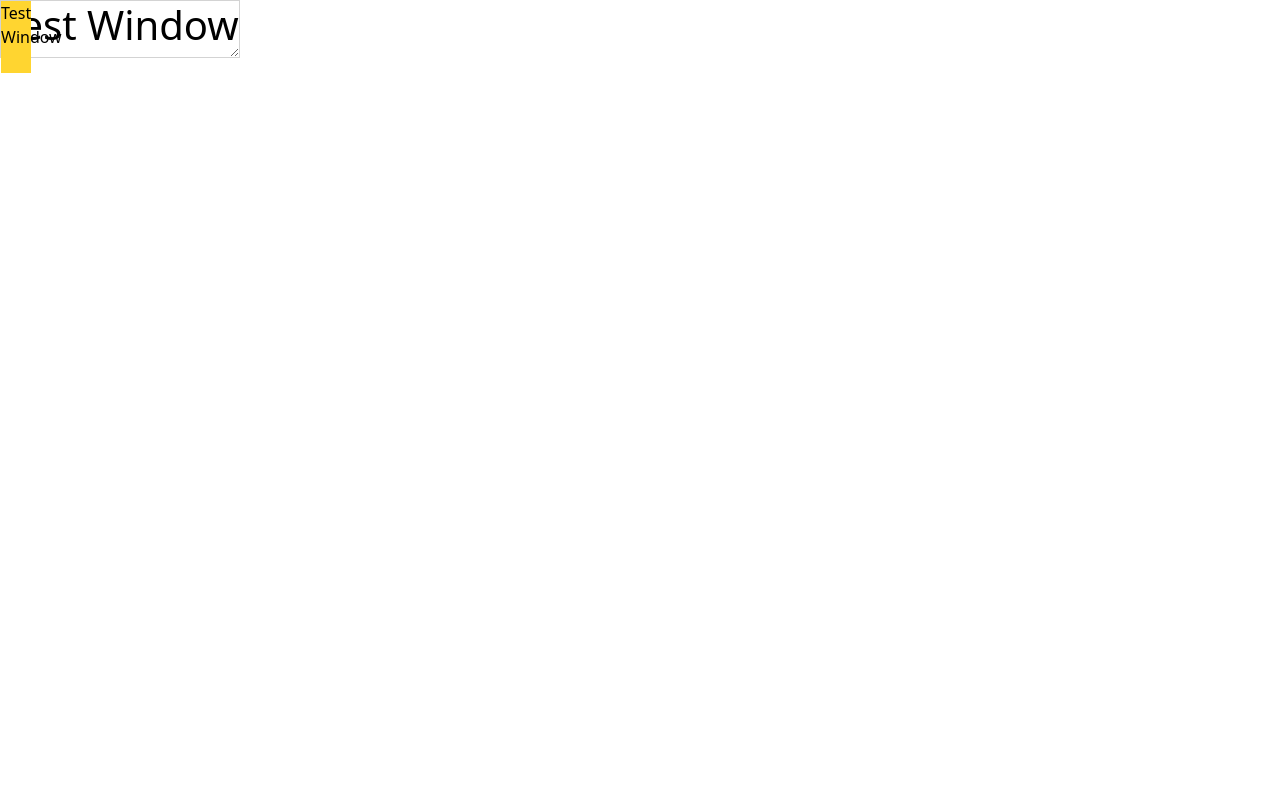
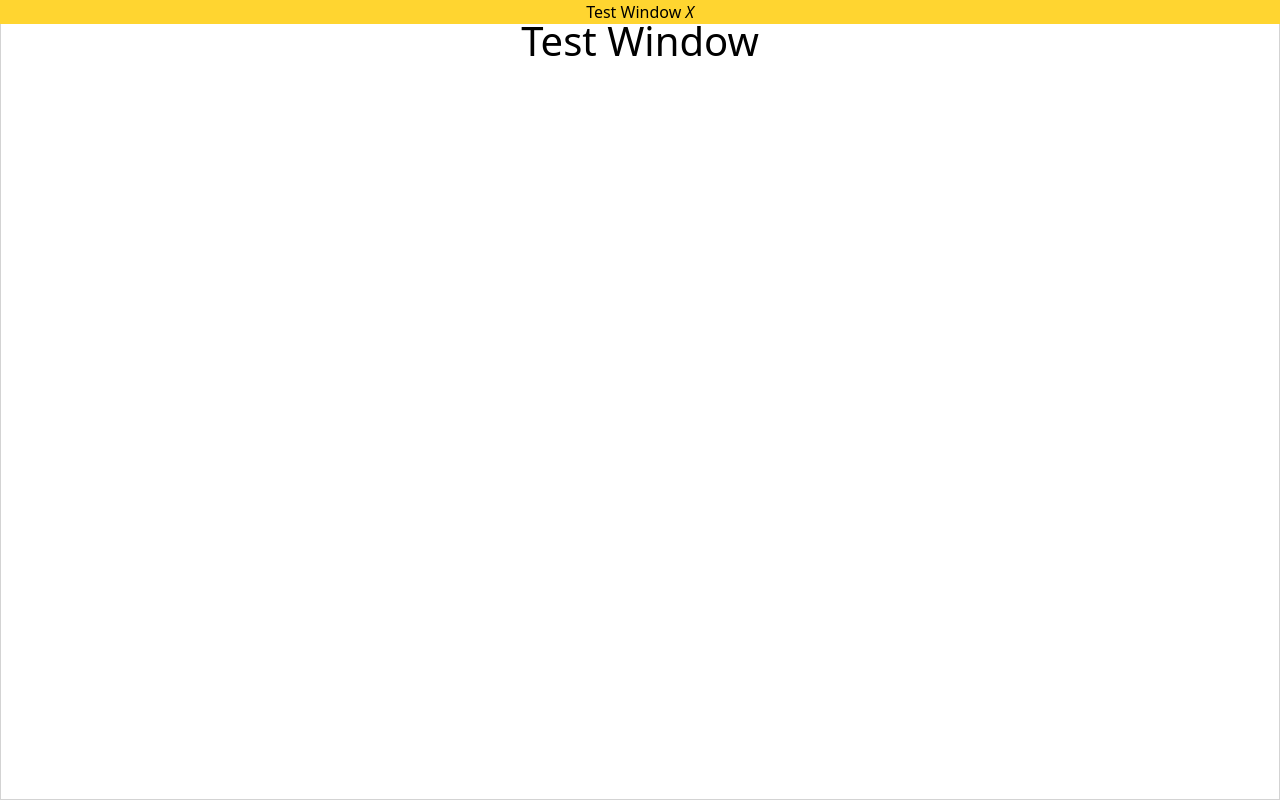
Before and after one commit to ctrachte/DraggableWindows, a plain HTML site: page index.html in a window 1280 px wide. Drawn offline with nearby package versions, Linux system fonts and the light colour scheme.

Commit message:
adjust options, tweaks to constructor, basic standalone window now working

```diff
--- a/DraggableWindow.js
+++ b/DraggableWindow.js
@@ -127,7 +127,7 @@ class DraggableWindow
         {
             this.closeButton = document.createElement('span');
             this.closeButton.innerHTML = `
-                <i type="button" class="is-1 pfi-math-multiply mt-1 me-1 pull-right closeWindowButton" aria-label="Close"></i>
+                <i type="button" class="pull-right closeWindowButton" aria-label="Close">X</i>
             `;
             if (!this.hasManager)
             {
--- a/index.html
+++ b/index.html
@@ -11,7 +11,7 @@
 <body>
     <div class="windowContainer" style="width: 420px;">
     </div>
-    <h1 class="testHeading">Test Window</h1>
+    <h1 class="testHeading mt-3 text-center">Test Window</h1>
 </body>
 
 <script type="module">
@@ -22,10 +22,10 @@
         body:document.querySelector('.testHeading'),
         close: true,
         draggable: true,
-        locked: false,
+        locked: true,
         resizeable: true,
-        offsetLeft: "0px",
-        offsetTop: "0px",
+        offsetLeft: "0",
+        offsetTop: "0",
         onMaximize: function () {
             console.log("onMaximize:", this.dates);
         },
```
